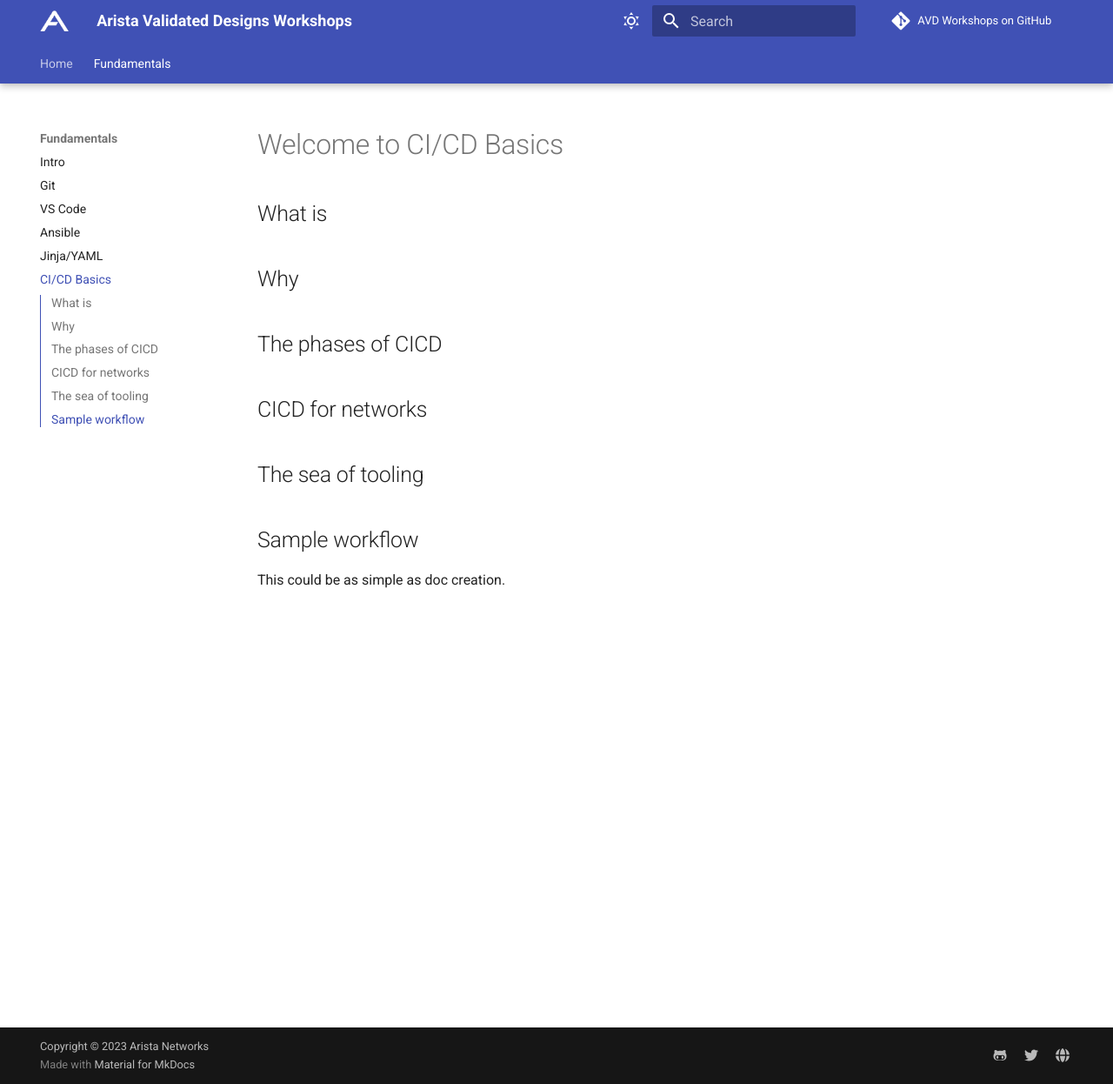
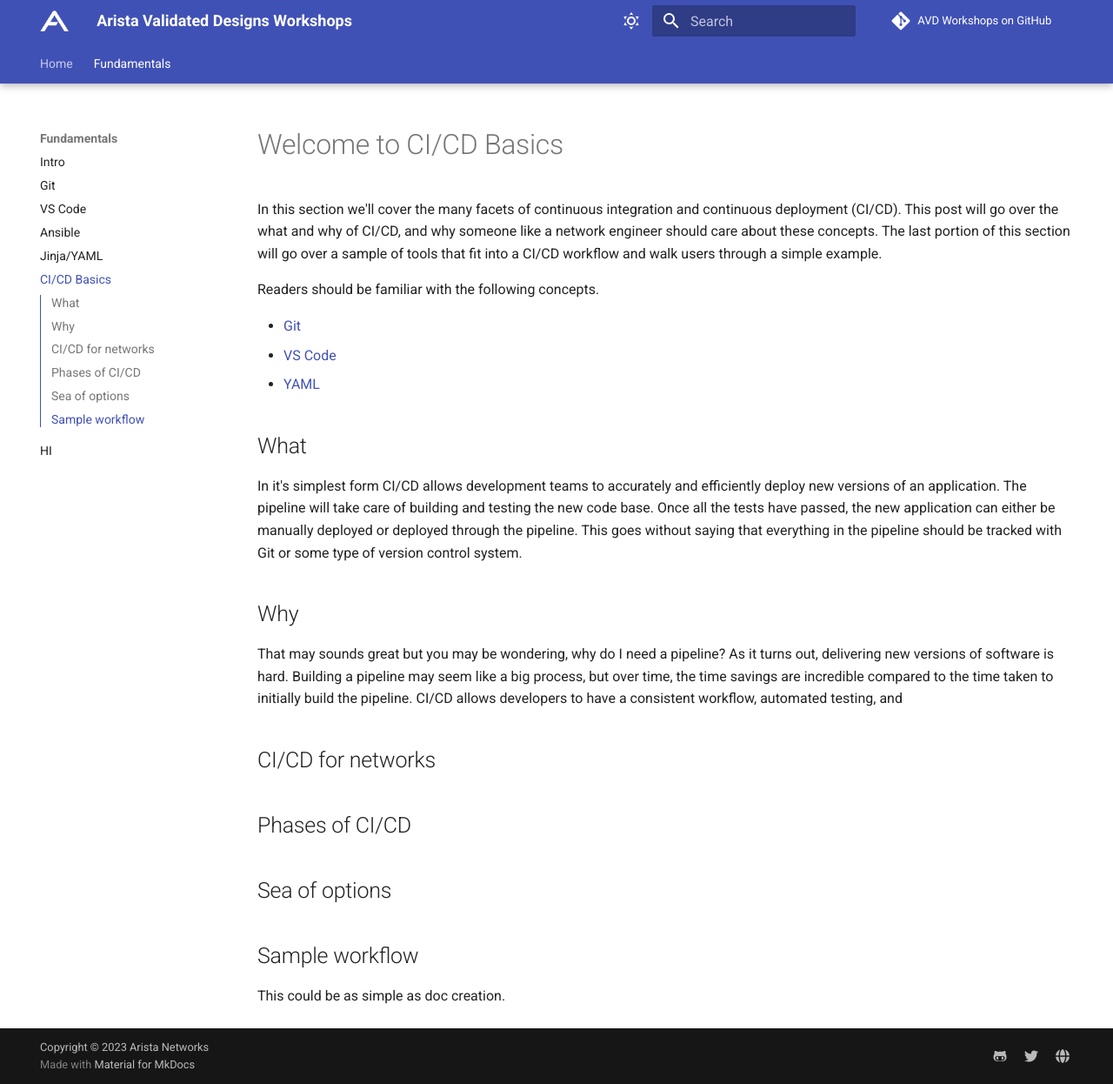
Before and after one commit to aristanetworks/avd-workshops, an MkDocs documentation site: the page built from workshops/cicd-basics.md, in a window 1280 px wide and 1246 px high. Shown: the whole window at 87% size. Built offline with MkDocs 1.6.1 and Material for MkDocs 9.7.7, drawn with Linux system fonts in a browser that asks for light colours; comment, search, counter and statistics services are not loaded.

Commit message:
Testing with failure

```diff
--- a/mkdocs.yml
+++ b/mkdocs.yml
@@ -11,6 +11,7 @@
     - Ansible: ansible.md
     - Jinja/YAML: jinja-yaml.md
     - CI/CD Basics: cicd-basics.md
+    - HI: stuff.md
 
 
 copyright: Copyright &copy; 2023 Arista Networks
--- a/workshops/cicd-basics.md
+++ b/workshops/cicd-basics.md
@@ -1,14 +1,26 @@
 # Welcome to CI/CD Basics
 
-## What is
+In this section we'll cover the many facets of continuous integration and continuous deployment (CI/CD). This post will go over the what and why of CI/CD, and why someone like a network engineer should care about these concepts. The last portion of this section will go over a sample of tools that fit into a CI/CD workflow and walk users through a simple example.
+
+Readers should be familiar with the following concepts.
+
+- [Git](git.md)
+- [VS Code](vscode.md)
+- [YAML](jinja-yaml.md)
+
+## What
+
+In it's simplest form CI/CD allows development teams to accurately and efficiently deploy new versions of an application. The pipeline will take care of building and testing the new code base. Once all the tests have passed, the new application can either be manually deployed or deployed through the pipeline. This goes without saying that everything in the pipeline should be tracked with Git or some type of version control system.
 
 ## Why
 
-## The phases of CICD
+That may sounds great but you may be wondering, why do I need a pipeline? As it turns out, delivering new versions of software is hard. Building a pipeline may seem like a big process, but over time, the time savings are incredible compared to the time taken to initially build the pipeline. CI/CD allows developers to have a consistent workflow, automated testing, and
 
-## CICD for networks
+## CI/CD for networks
 
-## The sea of tooling
+## Phases of CI/CD
+
+## Sea of options
 
 ## Sample workflow
 
```
Also changed, not shown: 1 other file.
